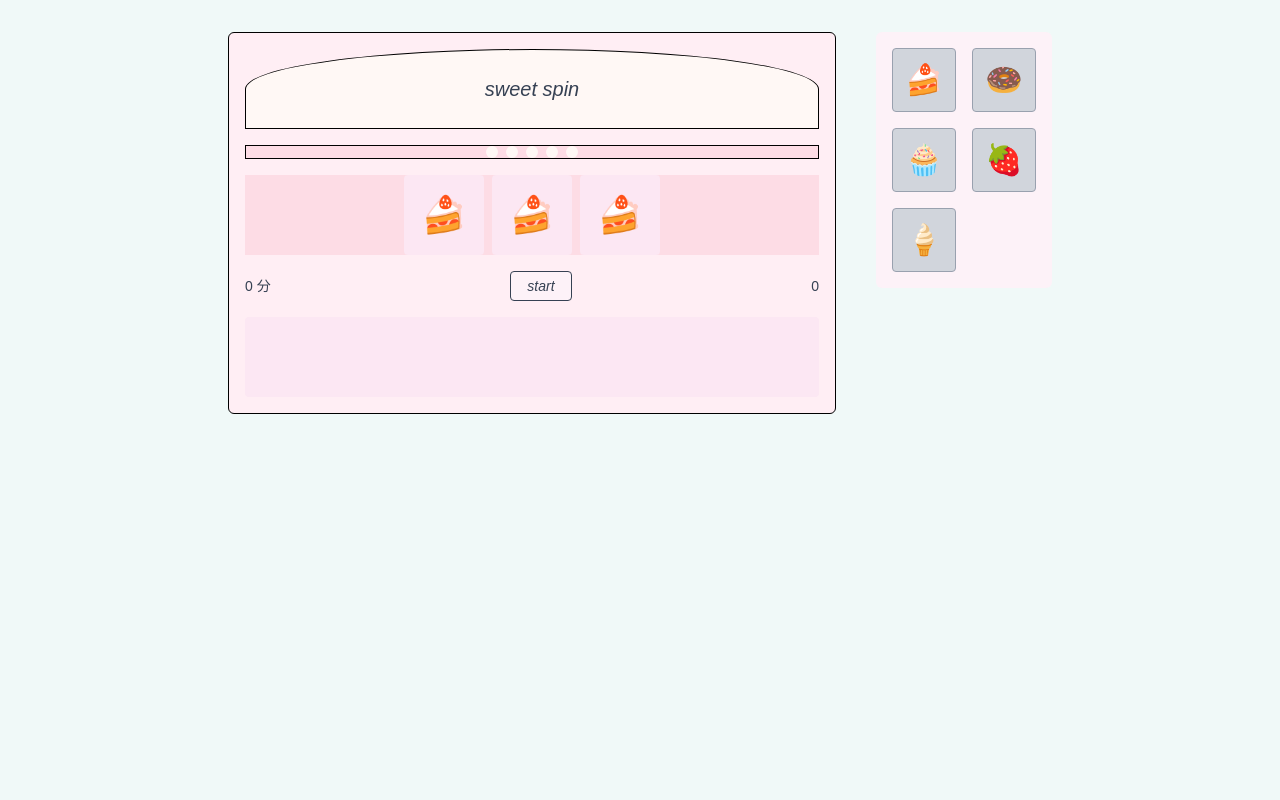
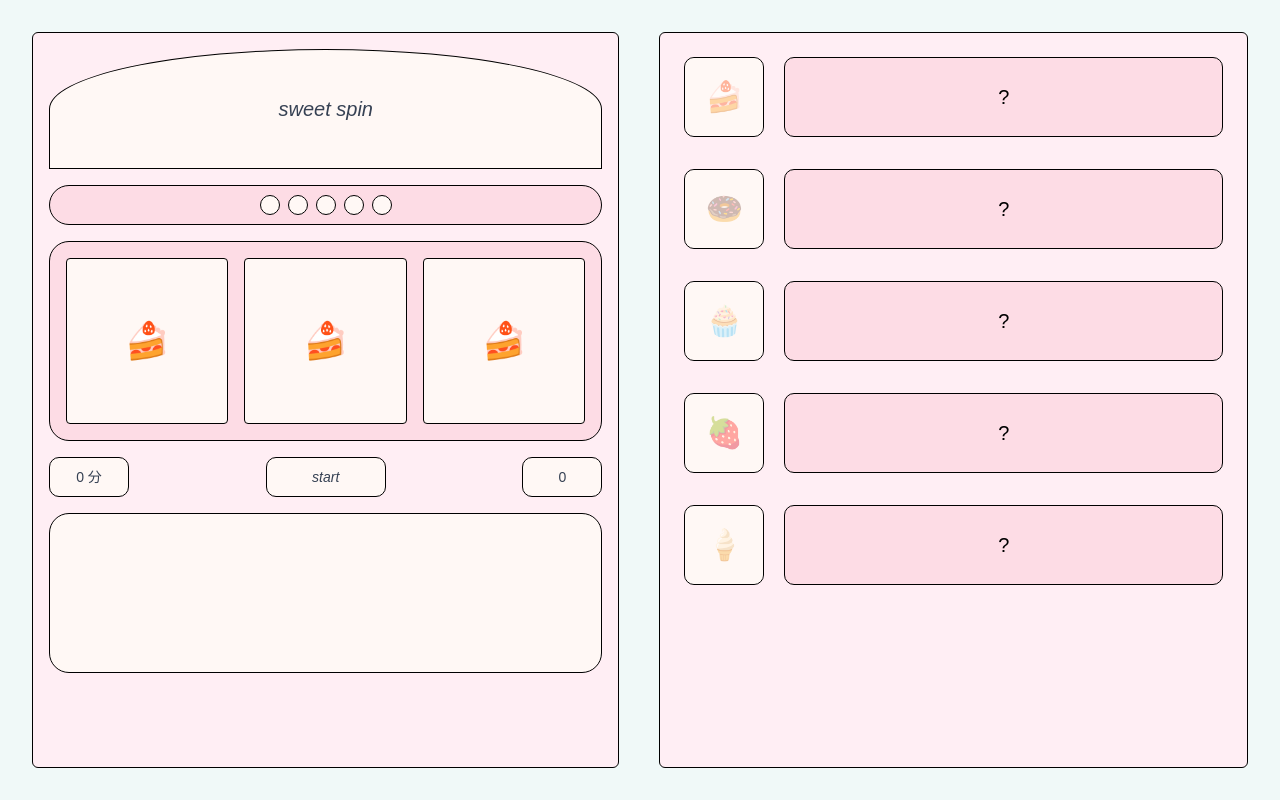
Before and after one commit to MomorothyWu/slotmachine, a Next.js app: page / in a window 1280 px wide. Built offline with nearby package versions, Linux system fonts and the light colour scheme.

Commit message:
0519_update

```diff
--- a/src/app/page.js
+++ b/src/app/page.js
@@ -34,7 +34,7 @@ export default function SlotMachine() {
 
         const unique = new Set(currentSlots);
         if (unique.size === 1) {
-          setResult("\uD83C\uDF89 \u606D\u559C\u4E2D\u734E\uFF01\u4E09\u500B\u4E00\u6A23 \uD83C\uDF89");
+          setResult("Sweet Jackpot! +5");
           setScore((prev) => prev + 5);
 
           const newIcon = currentSlots[0];
@@ -42,35 +42,35 @@ export default function SlotMachine() {
             setUnlockedIcons((prev) => [...prev, newIcon]);
           }
         } else if (unique.size === 2) {
-          setResult("\uD83D\uDC4D \u5DEE\u4E00\u9EDE\uFF01\u4E2D\u4E86\u5169\u500B\u4E00\u6A23\uFF5E");
+          setResult("Almost a Treat! +3");
           setScore((prev) => prev + 3);
         } else {
-          setResult("\uD83D\uDE22 \u6C92\u4E2D\u734E\uFF0C\u518D\u8A66\u4E00\u6B21\uFF01");
+          setResult("No Dessert This Time!");
         }
       }
     }, 100);
   };
 
   return (
-    <div className="min-h-screen bg-[#F0F9F8] flex justify-center items-start gap-10 p-8">
+    <div className="h-screen bg-[#F0F9F8] flex justify-center items-start gap-10 p-8">
       {/* Slot Machine UI */}
       <div className="w-1/2 h-full">
         <div className="bg-[#FFEEF4] border-[0.5px] border-black rounded-md w-full h-full p-4">
-          <div className="bg-[#FFF8F5] border-[0.5px] border-black rounded-t-[100%] w-full h-20 flex items-center justify-center">
+          <div className="bg-[#FFF8F5] border-[0.5px] border-black rounded-t-[100%] w-full h-[120px] flex items-center justify-center">
             <h1 className="text-xl italic text-gray-700">sweet spin</h1>
           </div>
 
-          <div className="bg-[#FDDCE5] border-[0.5px] border-black flex justify-center gap-2 my-4">
+          <div className="h-[40px] bg-[#FDDCE5] border-[0.5px] border-black rounded-[20px] flex justify-center items-center gap-2 my-4">
             {[...Array(5)].map((_, i) => (
-              <div key={i} className="w-3 h-3 bg-[#FFF8F5] rounded-full"></div>
+              <div key={i} className="w-[20px] h-[20px] bg-[#FFF8F5] border-[0.5px] border-black rounded-full"></div>
             ))}
           </div>
 
-          <div className="bg-[#FDDCE5] flex justify-center gap-2 mb-4 text-4xl">
+          <div className="h-[200px] bg-[#FDDCE5] border-[0.5px] border-black rounded-[20px] flex justify-center items-center gap-4 p-4 mb-4 text-4xl">
             {slots.map((icon, index) => (
               <div
                 key={index}
-                className="w-20 h-20 bg-pink-100 rounded flex items-center justify-center"
+                className="w-1/3 h-full bg-[#FFF8F5] border-[0.5px] border-black rounded flex items-center justify-center"
               >
                 {icon}
               </div>
@@ -78,18 +78,20 @@ export default function SlotMachine() {
           </div>
 
           <div className="flex justify-between items-center mb-4 text-sm text-gray-700">
-            <span>{score} 分</span>
+            <span className="w-[80px] h-[40px] bg-[#FFF8F5] border-[0.5px] border-black rounded-[10px] flex justify-center items-center
+            ">{score} 分</span>
             <button
               onClick={spin}
               disabled={spinning}
-              className="px-4 py-1 border rounded bg-pink-50 italic disabled:opacity-50"
+              className="w-[120px] h-[40px] bg-[#FFF8F5] border-[0.5px] border-black rounded-[10px] italic disabled:opacity-50"
             >
-              {spinning ? "轉動中..." : "start"}
+              {spinning ? "spinning..." : "start"}
             </button>
-            <span>{unlockedIcons.length}</span>
+            <span className="w-[80px] h-[40px] bg-[#FFF8F5] border-[0.5px] border-black rounded-[10px] flex justify-center items-center
+            ">{unlockedIcons.length}</span>
           </div>
 
-          <div className="h-20 bg-pink-100 rounded flex items-center justify-center text-center text-sm px-2">
+          <div className="h-[160px] bg-[#FFF8F5] border-[0.5px] border-black rounded-[20px] flex items-center justify-center text-black text-center text-sm px-2">
             {result}
           </div>
         </div>
@@ -97,20 +99,38 @@ export default function SlotMachine() {
 
 
       {/* Icon Record Panel */}
-      <div className="grid grid-cols-2 gap-4 bg-pink-50 p-4 rounded-md">
-        {icons.map((icon, i) => (
-          <div
-            key={i}
-            className={`flex items-center justify-center rounded border w-16 h-16 text-3xl ${
-              unlockedIcons.includes(icon)
-                ? "bg-white border-pink-400"
-                : "bg-gray-300 border-gray-400 text-gray-400"
-            }`}
-          >
-            {icon}
-          </div>
-        ))}
+      <div className="w-1/2 h-full bg-[#FFEEF4] border-[0.5px] border-black p-4 rounded-md space-y-4 overflow-y-auto">
+        {icons.map((icon, i) => {
+          const isUnlocked = unlockedIcons.includes(icon);
+          return (
+            <div
+              key={i}
+              className="flex items-center rounded overflow-hidden p-2 gap-[20px]"
+            >
+              {/* 左側 Icon 區 */}
+              <div
+                className='relative bg-[#FFF8F5] border-[0.5px] border-black flex items-center justify-center w-20 h-20 text-3xl rounded-[10px]'
+              >
+                {icon}
+                {!isUnlocked && (
+                  <div className="absolute inset-0 bg-[#FFF8F5]/60 rounded-[10px] pointer-events-none" />
+                )}
+
+              </div>
+
+              {/* 右側內容區 */}
+              <div className={` border-[0.5px] border-black flex-1 flex justify-center items-center w-20 h-20 text-xl rounded-[10px] text-center ${
+                  isUnlocked
+                    ? "bg-white text-black"
+                    : "bg-[#FDDCE5] text-black"
+                }`}>
+                {isUnlocked ? "冷知識" : "?"}
+              </div>
+            </div>
+          );
+        })}
       </div>
+
     </div>
   );
 }
```
